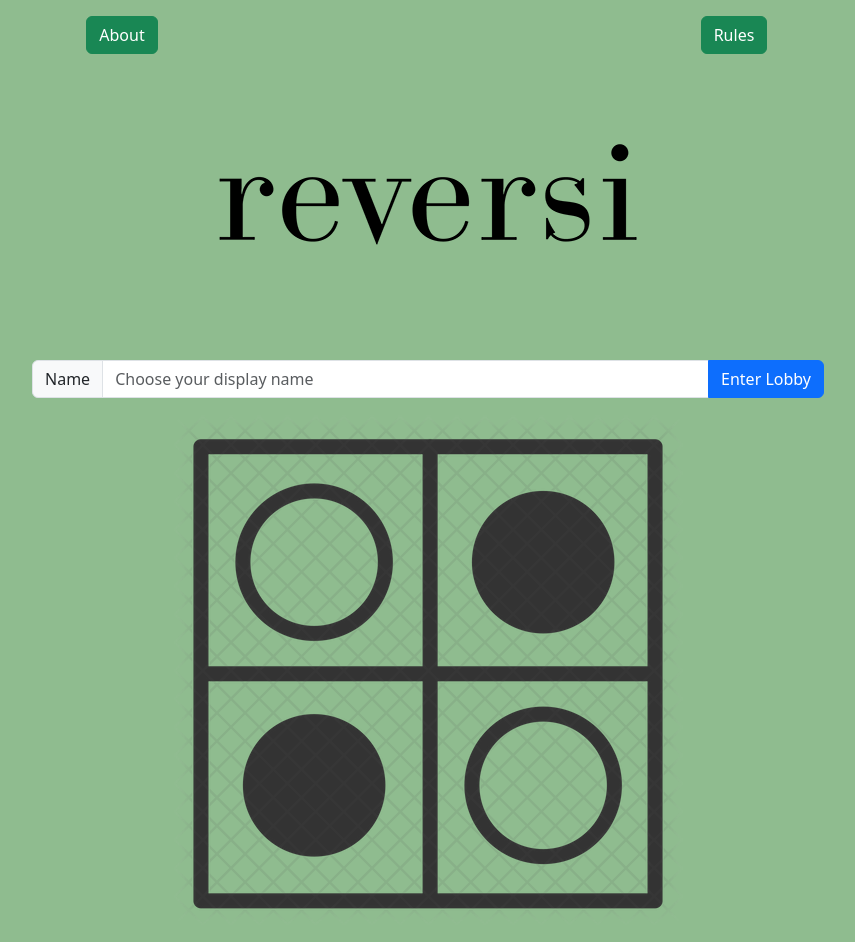
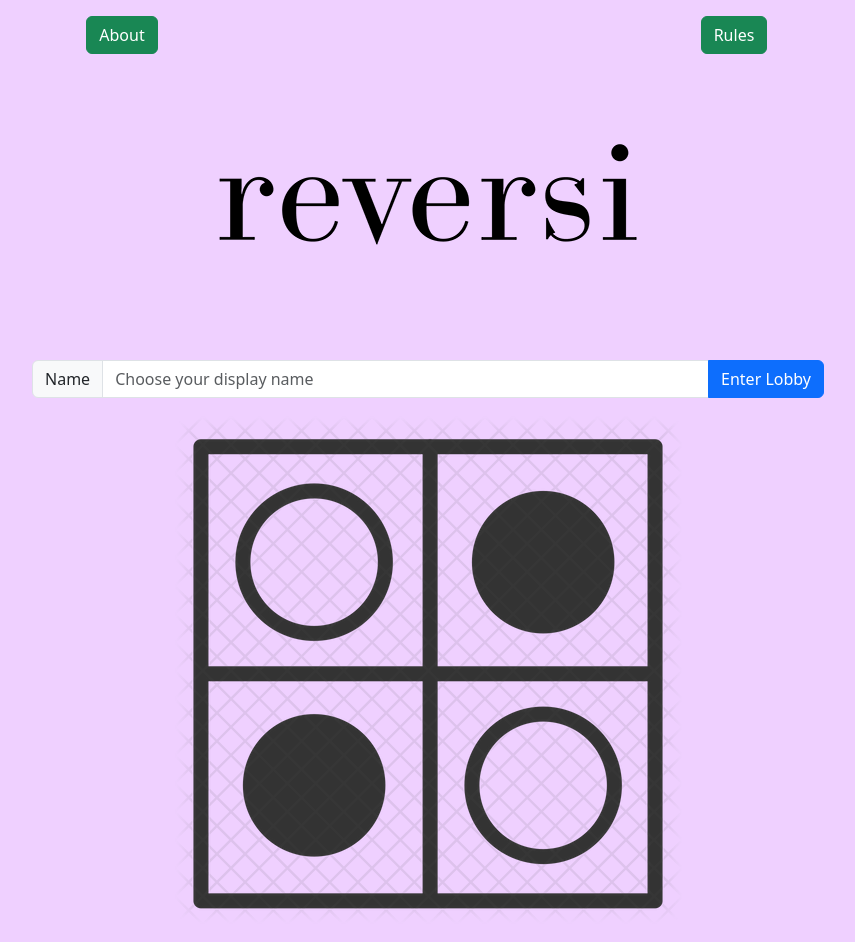
Before and after one commit to christinal59/reversi, a website: page public/index.html in a window 1280 px wide. Shown: the whole page, without its empty margins (212-1067 px from the left). Drawn offline with nearby package versions, Linux system fonts and the light colour scheme.

Commit message:
Update on colors

```diff
--- a/public/assets/css/game.css
+++ b/public/assets/css/game.css
@@ -1,5 +1,5 @@
 body {
-    background-color: rgb(239, 208, 255);
+    background-color: rgb(255, 255, 255);
 }
 
 .headerrow, #messagePane {
--- a/public/index.html
+++ b/public/index.html
@@ -7,7 +7,7 @@
     <link href="https://cdn.jsdelivr.net/npm/bootstrap@5.3.0-alpha3/dist/css/bootstrap.min.css" rel="stylesheet" integrity="sha384-KK94CHFLLe+nY2dmCWGMq91rCGa5gtU4mk92HdvYe+M/SXH301p5ILy+dN9+nJOZ" crossorigin="anonymous">
  <style>
     body{
-        background-color: darkseagreen;
+        background-color: rgb(239, 208, 255);
     }
  </style>
 
```
Also changed, not shown: public/about.html (+1 -1 lines), public/lobby.html (+3 -3 lines).
